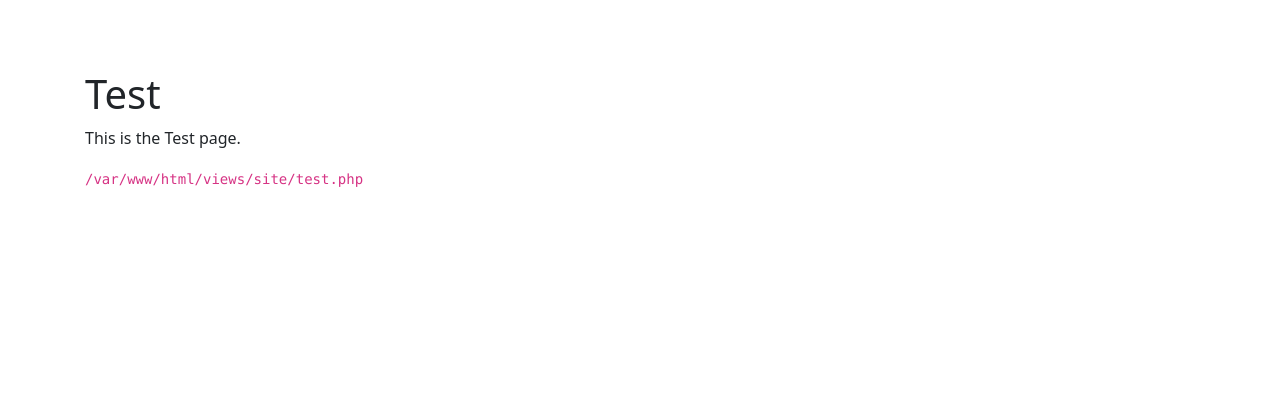
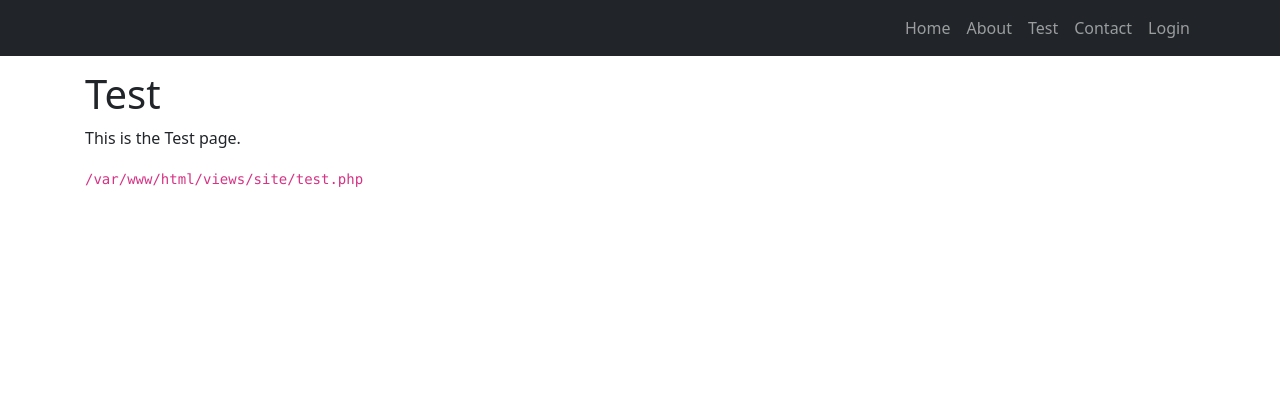
Before and after one commit to moniruzzamansaikat/yii2-app, a Yii app: template views/site/test.php in a window 1280 px wide. Shown: the top 420 px of the page. Run offline with PHP 8.4 and a stand-in for Yii, Linux system fonts and the light colour scheme; the template is opened without the code that fills it, so the values that code supplies are empty; some libraries are stand-ins or nearby versions.

Commit message:
raw html

```diff
--- a/views/layouts/main.php
+++ b/views/layouts/main.php
@@ -30,34 +30,41 @@ $this->registerLinkTag(['rel' => 'icon', 'type' => 'image/x-icon', 'href' => Yii
 <?php $this->beginBody() ?>
 
 <header id="header">
-    <?php
-    NavBar::begin([
-        'brandLabel' => Yii::$app->name,
-        'brandUrl' => Yii::$app->homeUrl,
-        'options' => ['class' => 'navbar-expand-md navbar-dark bg-dark fixed-top']
-    ]);
-    echo Nav::widget([
-        'options' => ['class' => 'navbar-nav ms-auto'],
-        'items' => [
-            ['label' => 'Home', 'url' => ['/site/index']],
-            ['label' => 'About', 'url' => ['/site/about']],
-            ['label' => 'Test', 'url' => ['/site/test']],
-            ['label' => 'Contact', 'url' => ['/site/contact']],
-            Yii::$app->user->isGuest
-                ?   ['label' => 'Login', 'url' => ['/site/login'], 'options' => ['class' => 'nav-item', 'style' => ['margin-left' => 'auto']]]
-                : '<li class="nav-item">'
-                    . Html::beginForm(['/site/logout'])
-                    . Html::submitButton(
-                        'Logout (' . Yii::$app->user->identity->username . ')',
-                        ['class' => 'nav-link btn btn-danger logout']
-                    )
-                    . Html::endForm()
-                    . '</li>',
-
-        ]
-    ]);
-    NavBar::end();
-    ?>
+    <nav class="navbar navbar-expand-md navbar-dark bg-dark fixed-top">
+        <div class="container">
+            <a class="navbar-brand" href="<?= Yii::$app->homeUrl ?>"><?= Html::encode(Yii::$app->name) ?></a>
+            <button class="navbar-toggler" type="button" data-bs-toggle="collapse" data-bs-target="#navbarSupportedContent" aria-controls="navbarSupportedContent" aria-expanded="false" aria-label="Toggle navigation">
+                <span class="navbar-toggler-icon"></span>
+            </button>
+            <div class="collapse navbar-collapse" id="navbarSupportedContent">
+                <ul class="navbar-nav ms-auto">
+                    <li class="nav-item">
+                        <a class="nav-link" href="/site/index">Home</a>
+                    </li>
+                    <li class="nav-item">
+                        <a class="nav-link" href="/site/about">About</a>
+                    </li>
+                    <li class="nav-item">
+                        <a class="nav-link" href="/site/test">Test</a>
+                    </li>
+                    <li class="nav-item">
+                        <a class="nav-link" href="/site/contact">Contact</a>
+                    </li>
+                    <?php if (Yii::$app->user->isGuest): ?>
+                        <li class="nav-item">
+                            <a class="nav-link" href="/site/login">Login</a>
+                        </li>
+                    <?php else: ?>
+                        <li class="nav-item">
+                            <form action="/site/logout" method="post">
+                                <button type="submit" class="nav-link btn btn-danger logout">Logout (<?= Yii::$app->user->identity->username ?>)</button>
+                            </form>
+                        </li>
+                    <?php endif ?>
+                </ul>
+            </div>
+        </div>
+    </nav>
 </header>
 
 <main id="main" class="flex-shrink-0" role="main">
```
